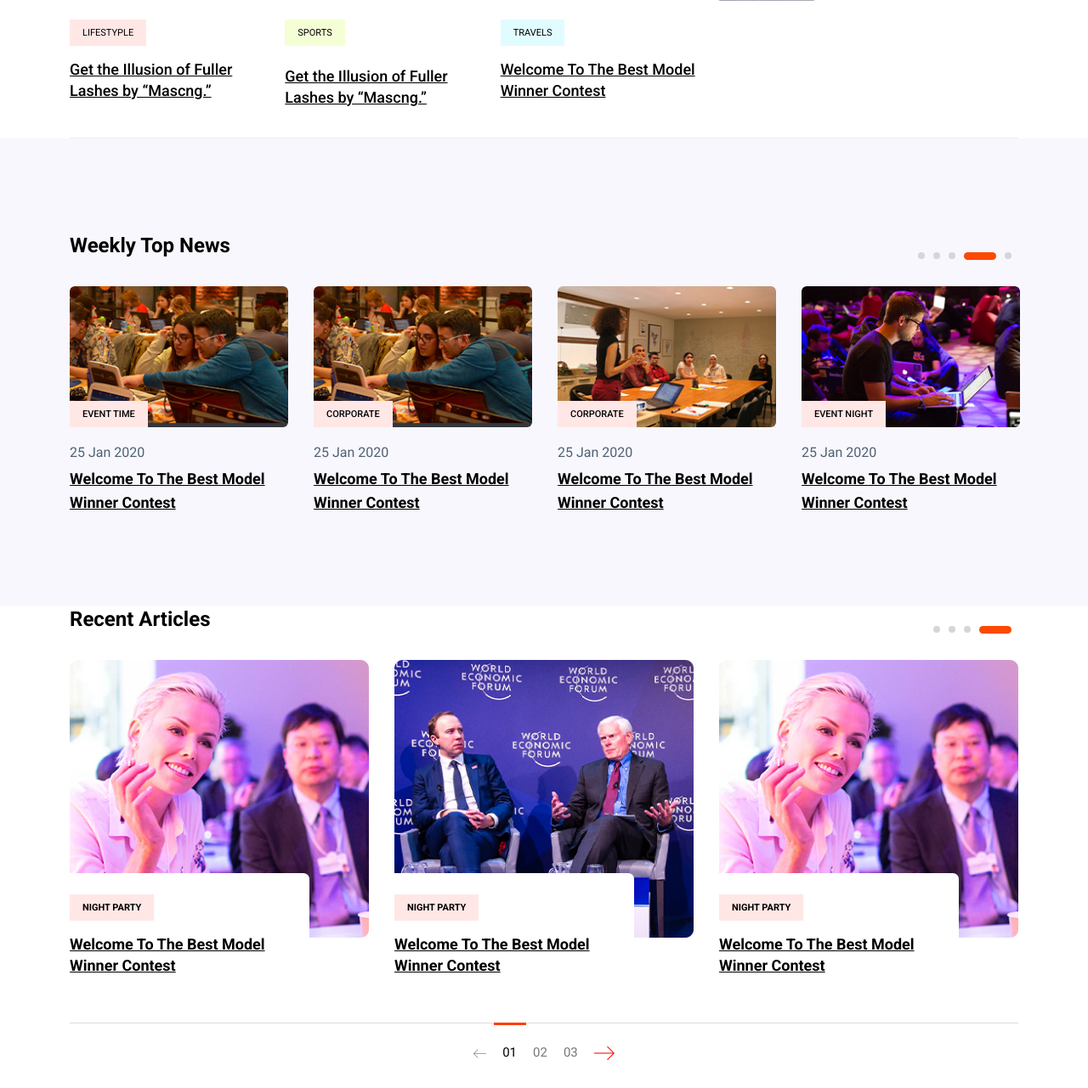
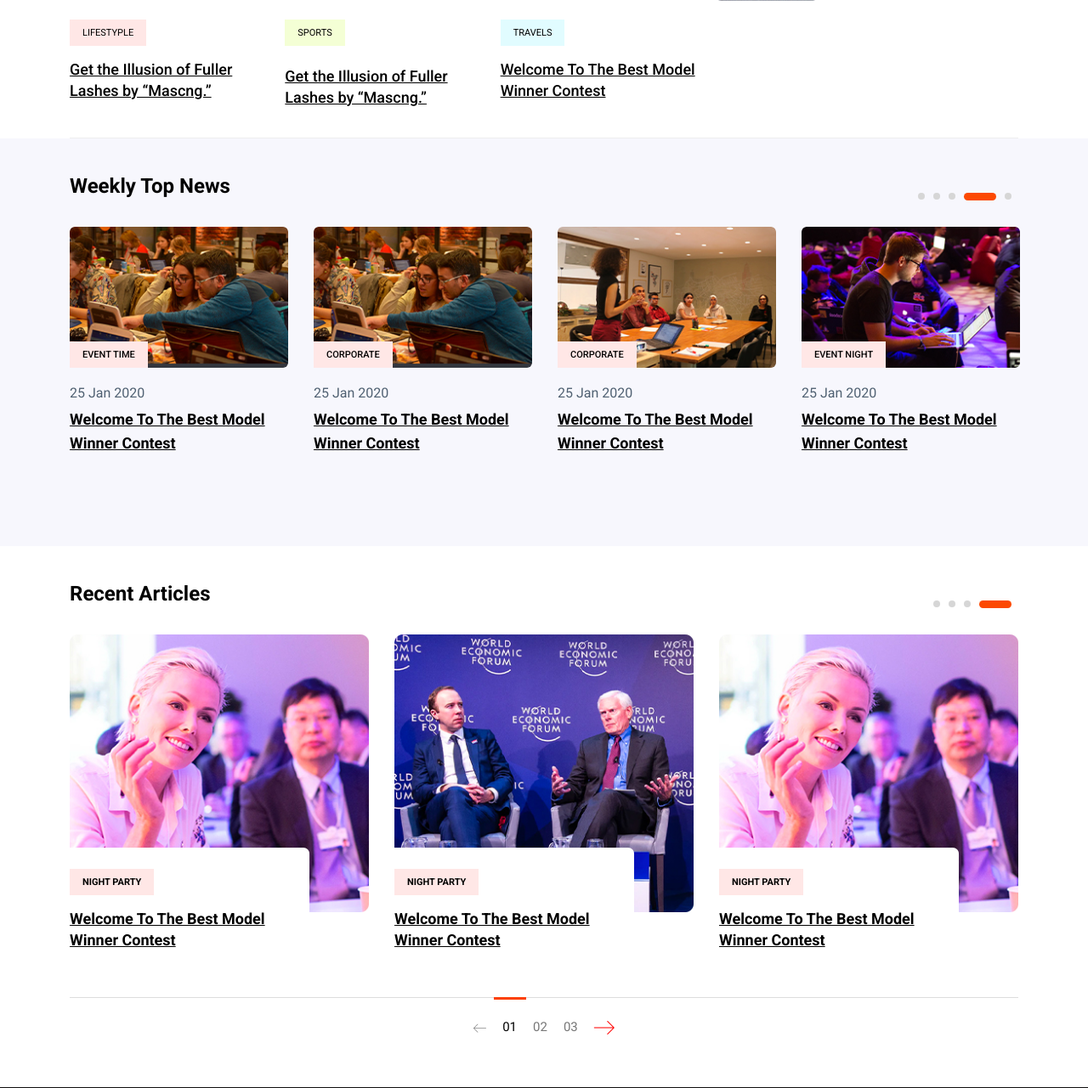
Before and after one commit to vinarosant/eduwork_tb_kelompok_d, a PHP site: page / in a window 1280 px wide. Shown: the part 1078-2359 px from the top of the page at 85% size. Run offline with PHP 8.4, Linux system fonts and the light colour scheme; some libraries are stand-ins or nearby versions.

Commit message:
update lgi

```diff
--- a/index.php
+++ b/index.php
@@ -143,7 +143,7 @@
     </div>
     <!--   Weekly2-News start -->
     <div class="weekly2-news-area  weekly2-pading gray-bg">
-        <div class="container">
+        <div class="container" style="margin-top: -70px;">
             <div class="weekly2-wrapper">
                 <!-- section Tittle -->
                 <div class="row">
@@ -215,7 +215,7 @@
     <!-- End Weekly-News -->
     <!--  Recent Articles start -->
     <div class="recent-articles">
-        <div class="container">
+        <div class="container" style="margin-top: 40px;">
            <div class="recent-wrapper">
                 <!-- section Tittle -->
                 <div class="row">
```
